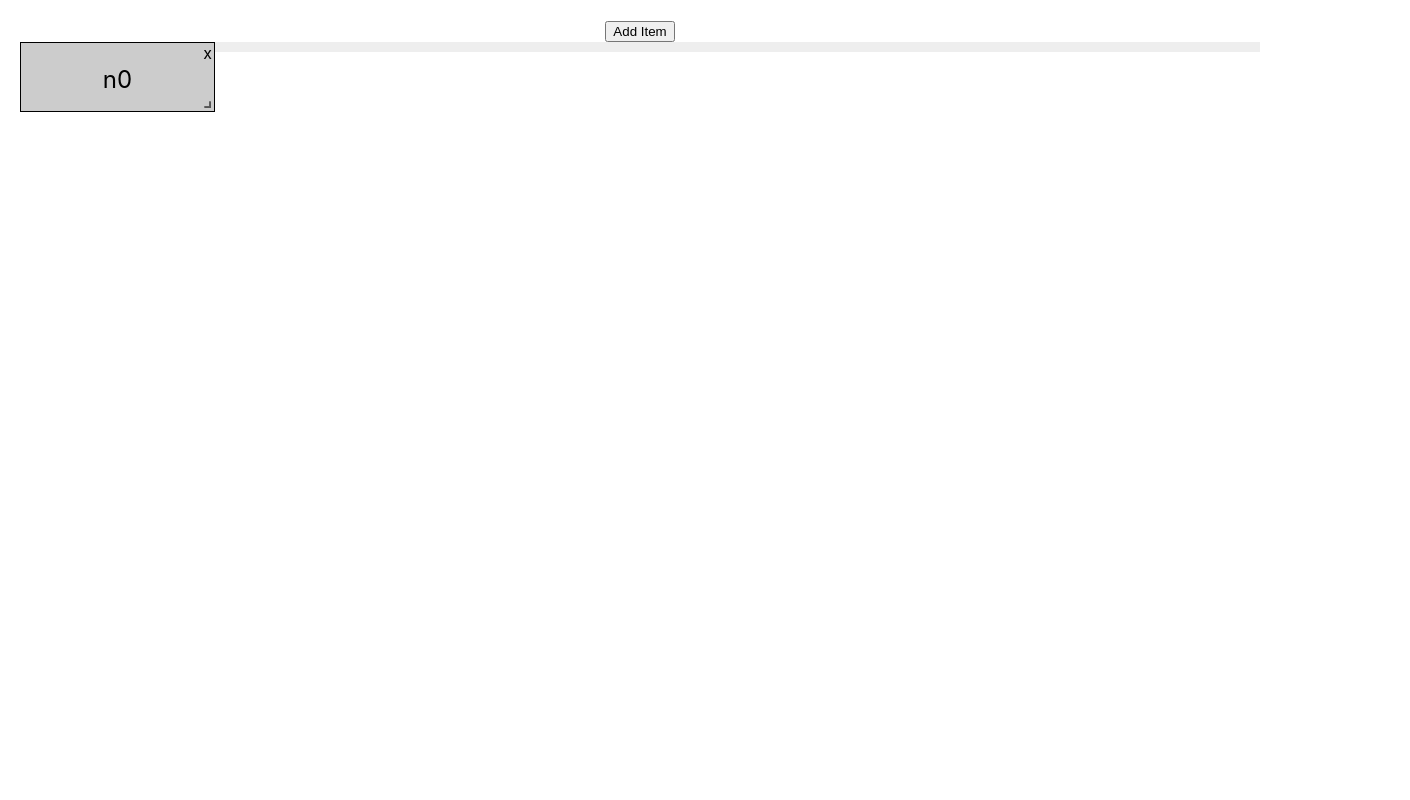
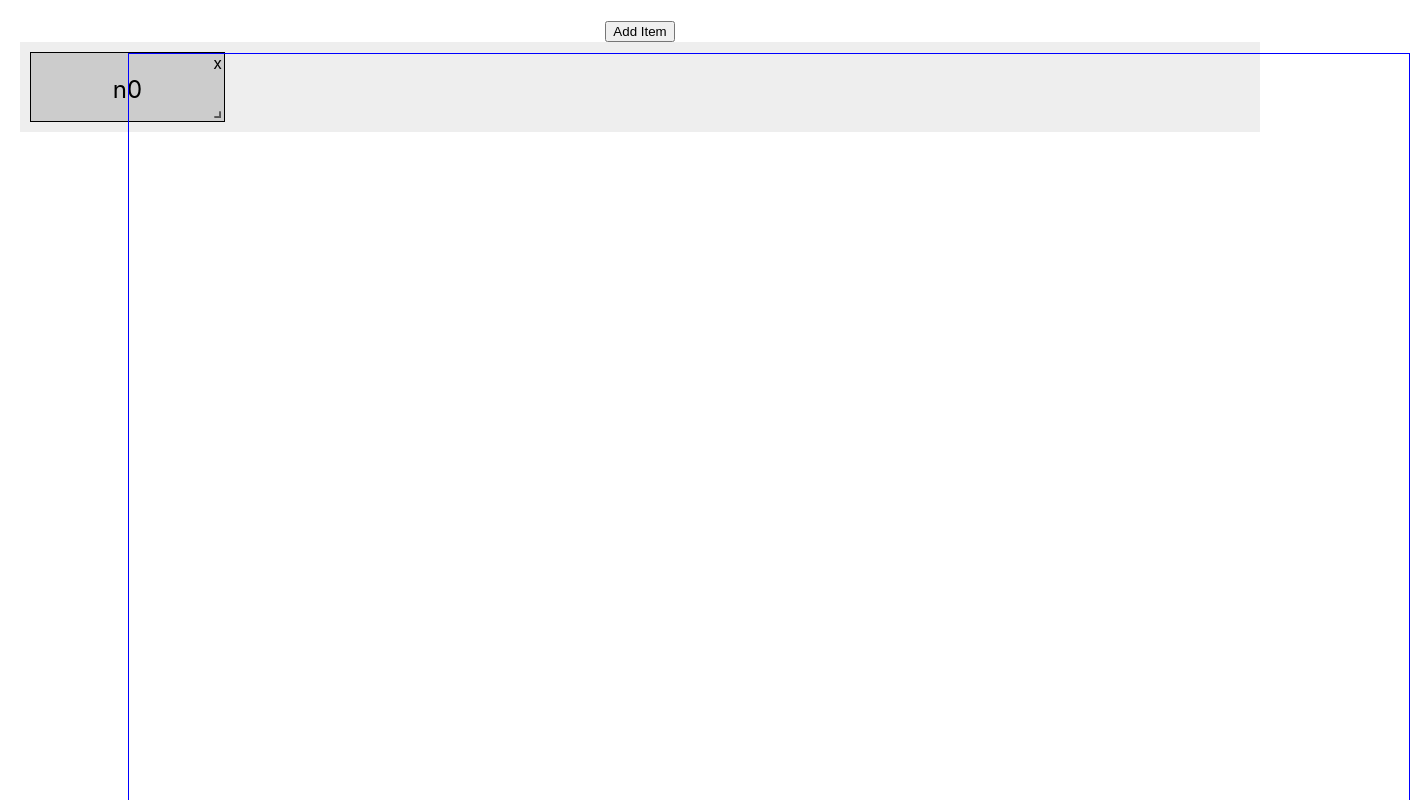
Before and after one commit to anthien30/brainstormy, a React (Create React App) app: page / in a window 1280 px wide. Both pictures are taken after a click on the button "Add Item". Shown: the top 800 px of the page, 1410 px wide, since content can reach past the window. Built offline with nearby package versions, Linux system fonts and the light colour scheme.

Commit message:
tz - WIP: add drawing canvas to cards

```diff
--- a/src/App.js
+++ b/src/App.js
@@ -1,6 +1,6 @@
 import logo from './logo.svg';
 import './App.css';
-import CardsLayout from './CardsLayout';
+import CardsLayout from './components/CardsLayout';
 
 function App() {
   return (
--- a/src/CardsLayout.js
+++ b/src/components/CardsLayout.js
@@ -1,9 +1,10 @@
 import React from "react";
 import RGL, { WidthProvider } from "react-grid-layout";
 import _ from "lodash";
+import Canvas from "./Canvas"
 
 const ReactGridLayout = WidthProvider(RGL);
-const originalLayout = getFromFirebase("layout") || getFromLS("layout") || [];
+const originalLayout = getFromLS("layout") || getFromFirebase("layout") || [];
 
 export default class CardLayout extends React.PureComponent {
   static defaultProps = {
@@ -24,7 +25,9 @@ export default class CardLayout extends React.PureComponent {
           x: i * 2,
           y: 0,
           w: 2,
-          h: 2
+          h: 2,
+          isDraggable: false,
+          draggableHandle: ".dragHandle"
         };
       }),
       newCounter: 0
@@ -53,16 +56,37 @@ export default class CardLayout extends React.PureComponent {
   }
 
   createElement(el) {
+    const dragStyle = {
+      position: "absolute",
+      left: "2px",
+      top: 0,
+      cursor: "grab"
+    }
     const removeStyle = {
       position: "absolute",
       right: "2px",
       top: 0,
       cursor: "pointer"
     };
+    const canvasStyle = {
+      position: "absolute",
+      border: "1px solid blue"
+    }
     const i = el.i;
     return (
       <div key={i} data-grid={el}>
-        {<span className="text">{i}</span>}
+        <span className="text">{i}</span>
+        <span className="canvas" style={canvasStyle}>
+          <Canvas />
+        </span>
+        {/* <span
+          className="dragHandle"
+          style={dragStyle}
+          //onMouseEnter={this.onDragItem.bind(this, i)}
+          //onMouseLeave={this.onDropItem.bind(this, i)}
+        >
+          =
+        </span> */}
         <span
           className="remove"
           style={removeStyle}
@@ -74,6 +98,20 @@ export default class CardLayout extends React.PureComponent {
     );
   }
 
+  // onDragItem(i) {
+  //   console.log("setting", i, "to draggable");
+  //   console.log(this.state.items);
+  //   console.log(this.state.items.map(item => item.i === i ? { ...item, isDraggable: true } : item));
+  //   this.setState({
+  //     items: this.state.items.map(item => item.i === i ? {...item, isDraggable: true} : item)
+  //   });
+  //   console.log(this.state.items);
+  // }
+
+  // onDropItem(i) {
+  //   console.log("setting", i, "to undraggable");
+  // }
+
   onAddItem() {
     /*eslint no-console: 0*/
     console.log("adding", "n" + this.state.newCounter);
@@ -82,9 +120,10 @@ export default class CardLayout extends React.PureComponent {
       items: this.state.items.concat({
         i: "n" + this.state.newCounter,
         x: (this.state.items.length * 2) % (this.state.cols || 12),
-        y: Infinity, // puts it at the bottom
+        y: 0, // puts it at the bottom
         w: 2,
-        h: 2
+        h: 2,
+        draggableCancel: ".text"
       }),
       // Increment the counter to ensure key is always unique.
       newCounter: this.state.newCounter + 1
```
